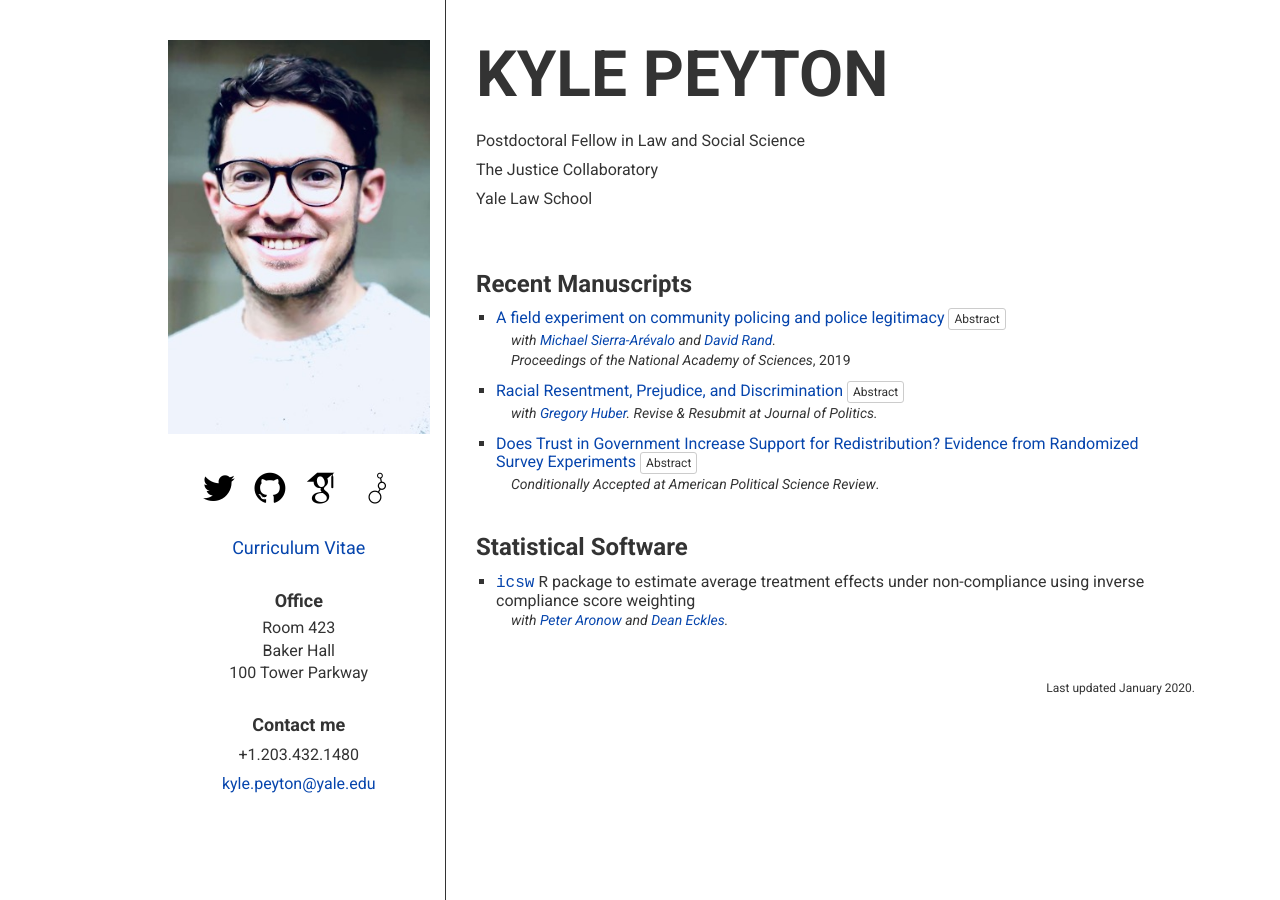
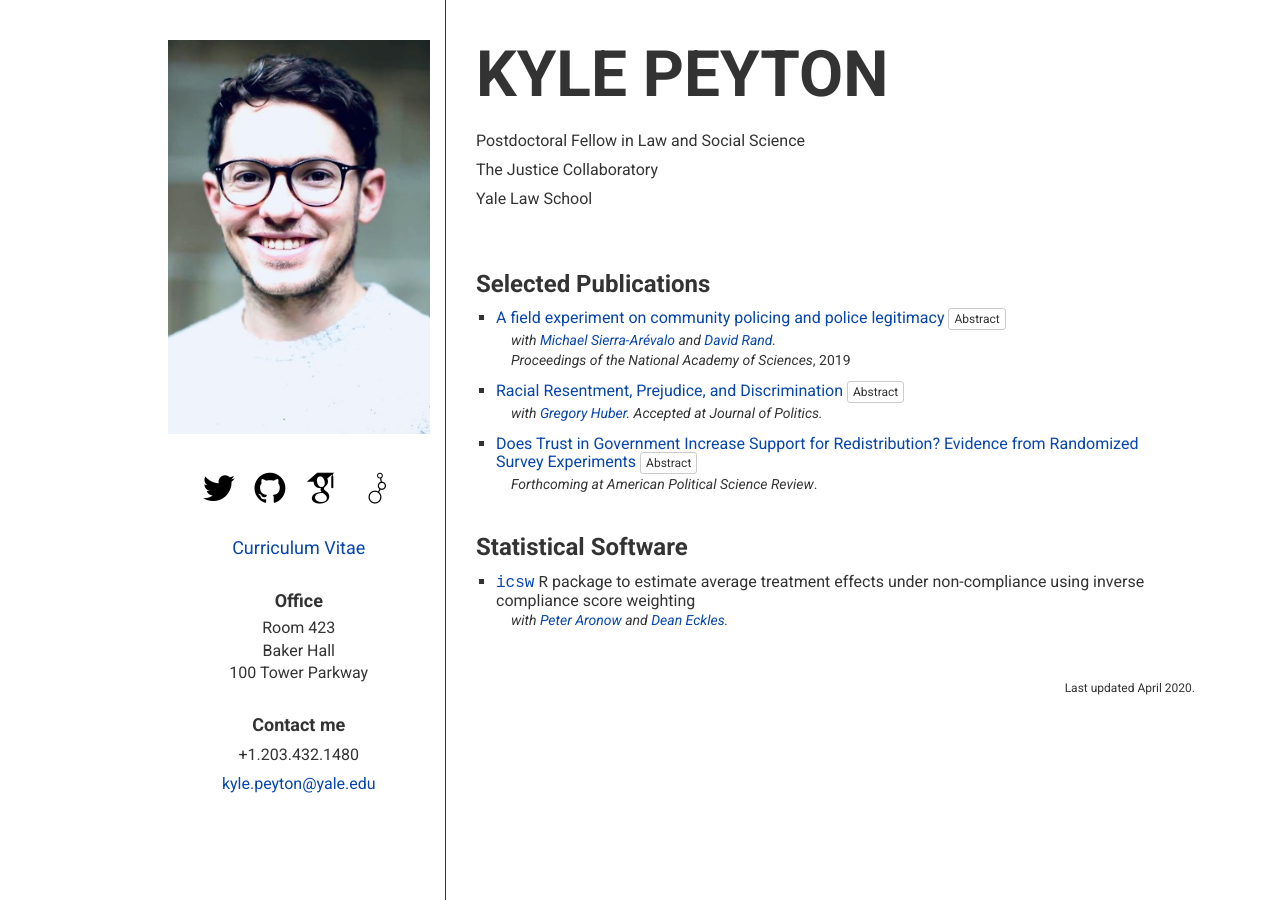
Before and after one commit to kylepeyton/kylepeyton.github.io, a Jekyll site: the page index.html, which Jekyll copies as it is, in a window 1280 px wide. Built offline with Jekyll 4.4.1, drawn with Linux system fonts in a browser that asks for light colours; some web fonts are replaced.

Commit message:
Update index.html

```diff
--- a/index.html
+++ b/index.html
@@ -94,7 +94,7 @@
 		</div>
 
 
-		<h2>Recent Manuscripts</h2>
+		<h2>Selected Publications</h2>
 
 		<ul class="paperlist wip">
 			<li>
@@ -112,7 +112,7 @@
 					<a href="http://bit.ly/32INJFL" onclick="ga('send', 'event', 'paper', 'Peyton2018RacialBias');">Racial Resentment, Prejudice, and Discrimination</a>
 					<button type="button" class="btn btn-default btn-xs" data-toggle="collapse" data-target="#Peyton2018RacialBias_abstract" aria-expanded="false" aria-controls="#Peyton2018RacialBias_abstract">Abstract</button>
 				</h4>
-				<div class="paperinfo"><span class="coauthors">with <a href="https://huber.research.yale.edu">Gregory Huber</a>. Revise & Resubmit at Journal of Politics.</span></div>
+				<div class="paperinfo"><span class="coauthors">with <a href="https://huber.research.yale.edu">Gregory Huber</a>. Accepted at Journal of Politics.</span></div>
 				<div class="paperinfo"></div>
 				<div class="collapsecontainer"><div class="collapse" id="Peyton2018RacialBias_abstract"><div class="well well-sm abstract">Political scientists often measure anti-black prejudice using racial resentment, which blends anti-black animus with traditional moral values. Explicit prejudice, an “overt” attitude based in beliefs about group- level inferiority of blacks, is used less frequently. We use two experiments to investigate how these attitudes predict anti-black discrimination and evaluations of the fairness of intergroup inequality. Study 1 used the Ultimatum Game (UG) to obtain a behavioral measure of racial discrimination and found white responders engaged in costly discrimination against black proposers. Explicit prejudice explained which whites discriminated whereas racial resentment did not. In Study 2, white third-party observers evaluated intergroup interactions in the UG. Explicit prejudice explained racially biased evaluations of the fairness of offers by blacks to whites, but racial resentment did not. These results show resentment and prejudice are not synonymous and that explicit prejudice has clear behavioral implications.</div></div></div>
 			</li>
@@ -122,7 +122,7 @@
 					<a href="http://bit.ly/2Gr8EDL" onclick="ga('send', 'event', 'paper', 'Peyton2018TrustGov');">Does Trust in Government Increase Support for Redistribution? Evidence from Randomized Survey Experiments</a>
 					<button type="button" class="btn btn-default btn-xs" data-toggle="collapse" data-target="#Peyton2018TrustGov_abstract" aria-expanded="false" aria-controls="#Peyton2018TrustGov_abstract">Abstract</button>
 				</h4>
-				<div class="paperinfo"><span class="journalname">Conditionally Accepted at American Political Science Review</span>.</div>
+				<div class="paperinfo"><span class="journalname">Forthcoming at American Political Science Review</span>.</div>
 				<div class="paperinfo"></div>
 				<div class="collapsecontainer"><div class="collapse" id="Peyton2018TrustGov_abstract"><div class="well well-sm abstract">Why isn't there more support for redistribution in the United States? Political scientists have theorized that low trust in government depresses support for redistribution, but empirical support for this theory draws largely on regression analyses of survey data. I discuss the untestable assumptions required for identification with regression modeling and propose an alternative design that uses randomized experiments about political corruption to estimate the effect of trust in government on support for redistribution under weaker assumptions. I apply this approach to data from three independent survey experiments (N = 3,741) to estimate the impact that large experimentally-induced increases in political trust have on support for redistribution. Contrary to theoretical predictions, I find estimated effects that are substantively negligible and statistically indistinguishable from zero. This has implications for how we understand attitudes toward redistribution in an era of high and rising income inequality and eroding confidence in government.</div></div></div>
 			</li>
@@ -140,7 +140,7 @@
 		</ul>
 
 		<div class="updated-time">
-			Last updated January 2020.
+			Last updated April 2020.
 		</div>
 	</div>
 
```
